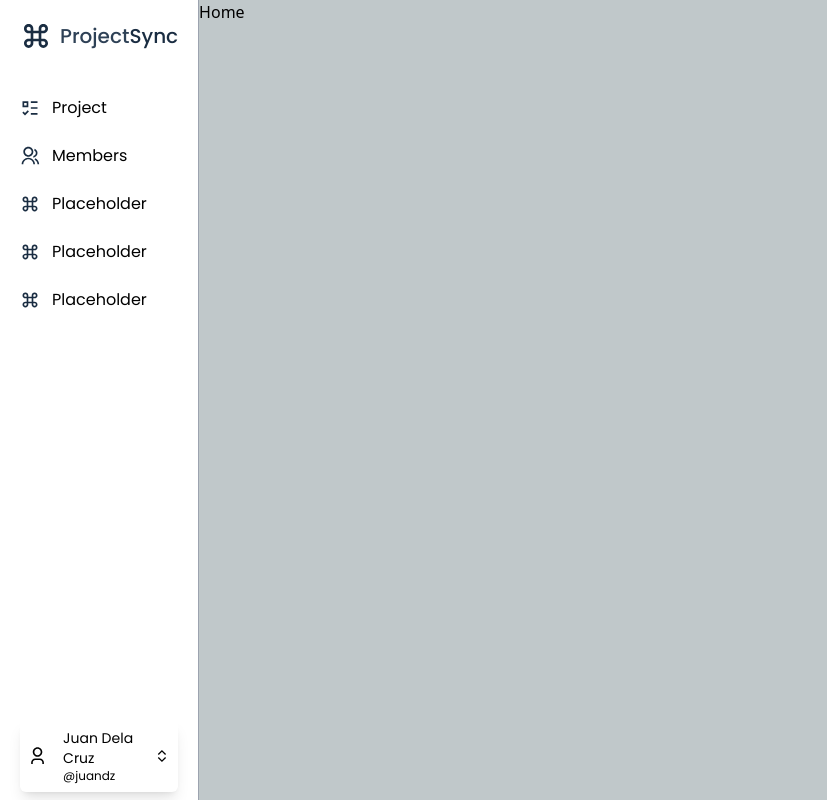
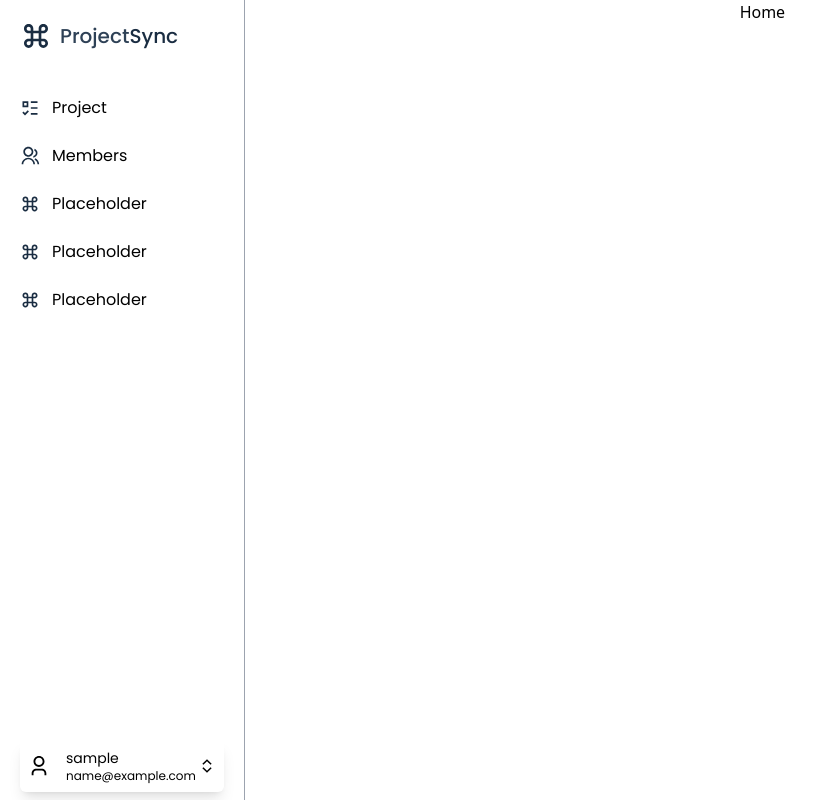
Before and after one commit to ruszuel/Project-Management, a React (Vite) app in the folder frontend/: page /home in a window 1280 px wide. Shown: the whole page, without its empty margins (0-827 px from the left). Built offline with nearby package versions, Linux system fonts and the light colour scheme; sample sign-in values are in the browser's storage.

Commit message:
common features almost done

```diff
--- a/frontend/src/App.jsx
+++ b/frontend/src/App.jsx
@@ -4,16 +4,22 @@ import  Home  from './components/Home'
 import Login from './components/Login'
 import SignUp from './components/SignUp'
 import ForgotPass from './components/ForgotPass'
-import SideBar from './components/SideBar'
+import ProtectedRoutes from './ProtectedRoutes'
+import Layout from './Layout'
+import Members from './components/Members'
 function App() {
   return (
     <div>
       <Routes>
         <Route path='/' element={<Login/>}/>
         <Route path='/sign-up' element={<SignUp/>}/>
-        <Route path='/home' element={<Home/>}/>
-        <Route path='/forgot-pass' element={<ForgotPass/>}/>
-        <Route path='/sidebar' element={<SideBar/>}/>
+        <Route element={<ProtectedRoutes/>}>
+          <Route element={<Layout/>}>
+            <Route path='/home' element={<Home/>}/>
+            <Route path='/forgot-pass' element={<ForgotPass/>}/>
+            <Route path='/members' element={<Members/>}/>
+          </Route>
+        </Route>
       </Routes>
     </div>
   )
--- /dev/null
+++ b/frontend/src/Context.jsx
@@ -0,0 +1,39 @@
+import React, {createContext, useState, useContext, useEffect} from 'react'
+
+  const AuthContext = createContext();
+
+  export const AuthProvider = ({ children }) => {
+    const [user, setUser] = useState(() => {
+      const storedUser = localStorage.getItem('user');
+      return storedUser ? storedUser : null;
+    })
+    const [data, setData] = useState([])
+
+    const login = () => {
+      const items = JSON.parse(localStorage.getItem('user'))
+      if(items){
+        setUser(items.username)
+        setData(items)
+      }
+    }
+
+    useEffect(() => {
+      login()
+    }, [])
+
+    const logout = () => {
+      localStorage.removeItem('user')
+      setUser(null)
+    }
+
+    // const isAuthenticated = user
+    return(
+      <AuthContext.Provider value={{login, user, data, logout}}>
+        {children}
+      </AuthContext.Provider>
+    )
+  }
+
+  export const useAuth = () => {
+    return useContext(AuthContext)
+  }
--- /dev/null
+++ b/frontend/src/Layout.jsx
@@ -0,0 +1,18 @@
+import React from 'react'
+import SideBar from './components/SideBar'
+import { Outlet } from 'react-router-dom'
+
+const Layout = () => {
+  return (
+    <div className='flex flex-1'>
+        <aside className='flex-[0.15]'>
+            <SideBar/>
+        </aside>
+        <main className='flex-grow'>
+           <Outlet/>
+        </main>
+    </div>
+  )
+}
+
+export default Layout
--- /dev/null
+++ b/frontend/src/ProtectedRoutes.jsx
@@ -0,0 +1,10 @@
+import React from 'react'
+import { Outlet, Navigate } from 'react-router-dom'
+import { useAuth } from './Context'
+
+const ProtectedRoutes = () => {
+  const { user } = useAuth()
+  return user ? <Outlet/> : <Navigate to={'/'} replace/>
+}
+
+export default ProtectedRoutes
--- a/frontend/src/components/ForgotPass.jsx
+++ b/frontend/src/components/ForgotPass.jsx
@@ -2,7 +2,9 @@ import React from 'react'
 
 const ForgotPass = () => {
   return (
-    <div>ForgotPass</div>
+    <div className='text-center'>
+      ForgotPass
+      </div>
   )
 }
 
--- a/frontend/src/components/Home.jsx
+++ b/frontend/src/components/Home.jsx
@@ -1,16 +1,9 @@
 import React from 'react'
-import SideBar from './SideBar'
-import ForgotPass from './ForgotPass'
 
 const Home = () => {
   return (
-    <div className='flex flex-1 bg-pink-200'>
-      <aside className='flex-[0.15]'>
-        <SideBar/>
-      </aside>
-      <main className='bg-[#c0c8ca] flex-1'>
-        Home
-      </main>
+    <div className='text-center'>
+      Home
     </div>
   )
 }
--- /dev/null
+++ b/frontend/src/components/Members.jsx
@@ -0,0 +1,9 @@
+import React from 'react'
+
+const Members = () => {
+  return (
+    <div className='text-center'>Members</div>
+  )
+}
+
+export default Members
--- a/frontend/src/components/SideBar.jsx
+++ b/frontend/src/components/SideBar.jsx
@@ -1,13 +1,19 @@
-import React, { useState } from 'react'
+import React, { useEffect, useState } from 'react'
 import logo from '../assets/images/logo.png'
 import {RiCommandLine, RiExpandUpDownLine, RiTeamLine, RiUser3Line} from '@remixicon/react'
 import SidebarItem from '../reusable/SidebarItem'
 import SidebarModal from '../reusable/SidebarModal'
+import { useAuth } from '../Context'
+import { Navigate, useNavigate } from 'react-router-dom'
 
 const SideBar = () => {
     const [visible, setVisible] = useState(false)
+    const [isOpen, setIsOpen] = useState(false)
+    const { logout, data } = useAuth()
+    const navigate = useNavigate()
+
   return (
-    <div className='flex flex-1 h-screen font-poppins'>
+    <div className='flex w-[15.3rem] h-screen font-poppins'>
         {/* main container */}
         <aside className='flex-1 bg-white flex flex-col pb-2 border-r border-gray-400 relative'>
             {/* sidebar */}
@@ -23,20 +29,20 @@ const SideBar = () => {
                 <div className='w-full'>
                     {/* pages */}
                     <SidebarItem icon={'RiListCheck3'} item={'Project'}/>
-                    <SidebarItem icon={'RiGroupLine'} item={'Members'}/>
-                    <SidebarItem icon={'RiCommandLine'} item={'Placeholder'}/>
+                    <SidebarItem icon={'RiGroupLine'} item={'Members'} onClick={() => navigate('/members')}/>
+                    <SidebarItem icon={'RiCommandLine'} item={'Placeholder'} onClick={() => navigate('/forgot-pass')}/>
                     <SidebarItem icon={'RiCommandLine'} item={'Placeholder'}/>
                     <SidebarItem icon={'RiCommandLine'} item={'Placeholder'}/>
                 </div>
             </section>
-            <div className='px-5 flex-1 justify-end flex flex-col'>
+            <div className='px-5 w-full justify-end flex flex-col'>
                 {/* profile */}
                 <div className='flex justify-between items-center rounded-md bg-[#coc8ca] shadow-lg hover:bg-[#aab7b7] p-2 cursor-pointer' onClick={() => visible ? setVisible(false) : setVisible(true)}>
                     <div className='flex gap-4 items-center'>
                         <RiUser3Line size={22} color='black'/>
                         <div>
-                            <p className='text-sm'>Juan Dela Cruz</p>
-                            <p className='text-xs'>@juandz</p>
+                            <p className='text-sm'>{data.username}</p>
+                            <p className='text-xs'>{data.email}</p>
                         </div>
                     </div>
                     <RiExpandUpDownLine size={18} color='black' className='justify-self-end'/>
@@ -46,11 +52,22 @@ const SideBar = () => {
                 <div className='w-3/4 h-fit bg-white absolute bottom-2 ml-60 rounded-md z-10 shadow-lg p-1'>
                     <SidebarModal icon={'RiUser3Line'} item={'View profile'}/>
                     <SidebarModal icon={'RiSettings4Line'} item={'Account Settings'}/>
-                    <SidebarModal icon={'RiLogoutBoxRLine'} item={'Log out '}/>
+                    <SidebarModal icon={'RiLogoutBoxRLine'} item={'Log out'} onClick={() => {setIsOpen(true); setVisible(false)}}/>
                 </div>
             }
         </aside>
-
+        {isOpen &&
+            <div className='flex flex-col justify-center items-center w-screen h-screen bg-black/50 absolute'>
+                <div className='bg-white p-5 rounded-md w-1/4 flex flex-col gap-2'>
+                    <p className='text-lg font-semibold'>Are you sure you want to log out?</p>
+                    <p className='text-sm font-light text-gray-400'>You will be returned to the login page and need to log in again to access your account.</p>
+                    <div className='flex items-center justify-end gap-2'>
+                        <p className='px-3 py-2 border-gray-400/50 border rounded-md hover:bg-gray-200/50 text-sm cursor-pointer' onClick={() => setIsOpen(false)}>Cancel</p>
+                        <p className='px-3 py-2 bg-[#1A2D42] text-white rounded-md hover:bg-[#D4D8DD] text-sm cursor-pointer' onClick={() => {setIsOpen(false);  logout(); <Navigate to={'/'}/>}}>Log out</p>
+                    </div>
+                </div>
+            </div>
+        }
     </div>
   )
 }
--- a/frontend/src/main.jsx
+++ b/frontend/src/main.jsx
@@ -3,11 +3,14 @@ import { createRoot } from 'react-dom/client'
 import './index.css'
 import App from './App.jsx'
 import {BrowserRouter as Router} from 'react-router-dom'
+import { AuthProvider } from './Context.jsx'
 
 createRoot(document.getElementById('root')).render(
   <Router>
     <StrictMode>
-      <App />
+      <AuthProvider>
+        <App/>
+      </AuthProvider>
   </StrictMode>
   </Router>
 
--- a/frontend/src/reusable/SidebarItem.jsx
+++ b/frontend/src/reusable/SidebarItem.jsx
@@ -4,9 +4,9 @@ import * as Icons from '@remixicon/react'
 const SidebarItem = (props) => {
     const Icon = Icons[props.icon]
   return (
-    <div className='flex items-center gap-x-3 px-5 py-3 hover:bg-[#aab7b7] cursor-pointer'>
-        {Icon && <Icon size={20} color='#1a2d42'/>}
-        <p className='text-base'>{props.item}</p>
+    <div className='flex items-center gap-x-3 px-5 py-3 hover:bg-[#aab7b7] cursor-pointer' onClick={props.onClick}>
+      {Icon && <Icon size={20} color='#1a2d42'/>}
+      <p className='text-base'>{props.item}</p>
     </div>
   )
 }
--- a/frontend/src/reusable/SidebarModal.jsx
+++ b/frontend/src/reusable/SidebarModal.jsx
@@ -4,7 +4,7 @@ import * as Icons from '@remixicon/react'
 const SidebarModal = (props) => {
     const Icon = Icons[props.icon]
   return (
-    <div className='flex items-center gap-x-3 px-2 py-1 hover:bg-[#aab7b7] cursor-pointer rounded-sm'>
+    <div className='flex items-center gap-x-3 px-2 py-1 hover:bg-[#aab7b7] cursor-pointer rounded-sm' onClick={props.onClick}>
         {Icon && <Icon size={16} color='#1a2d42'/>}
         <p className='text-sm'>{props.item}</p>
     </div>
```
Also changed, not shown: frontend/src/components/Login.jsx (+9 -2 lines).
